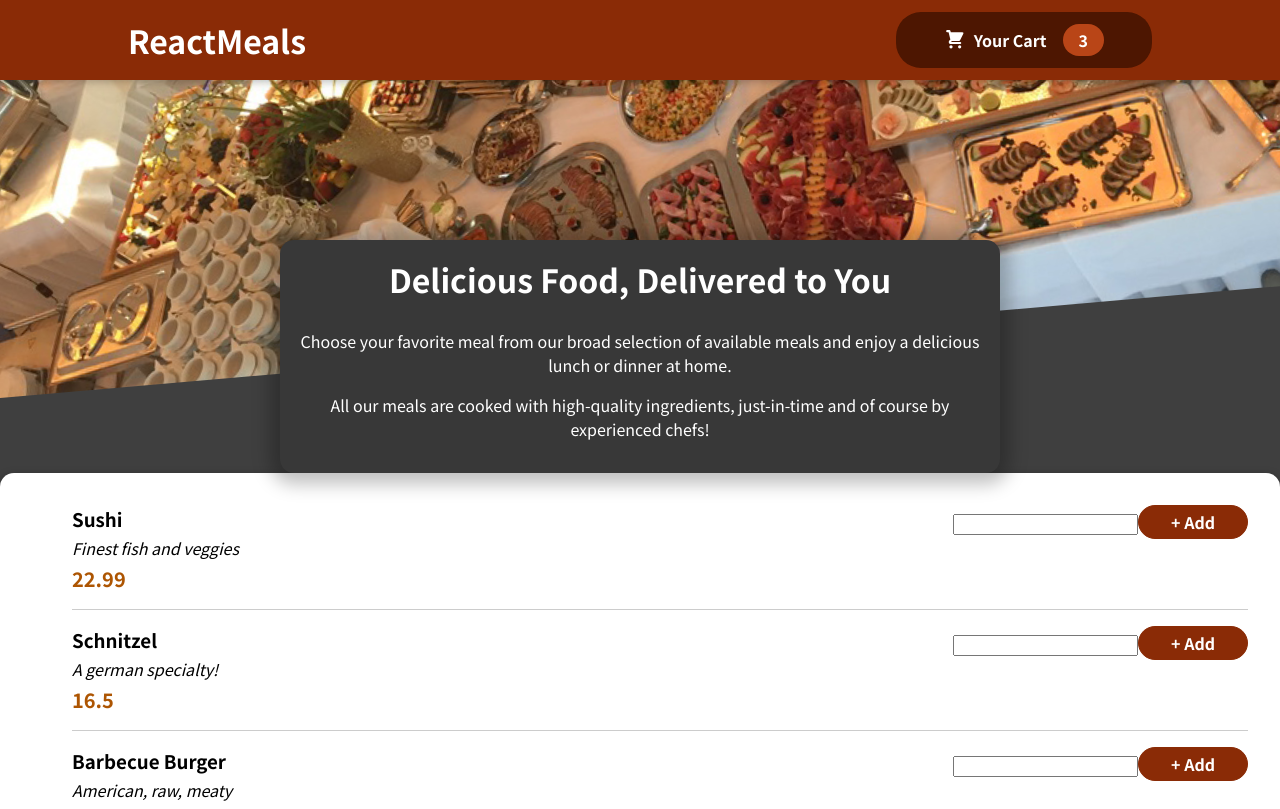
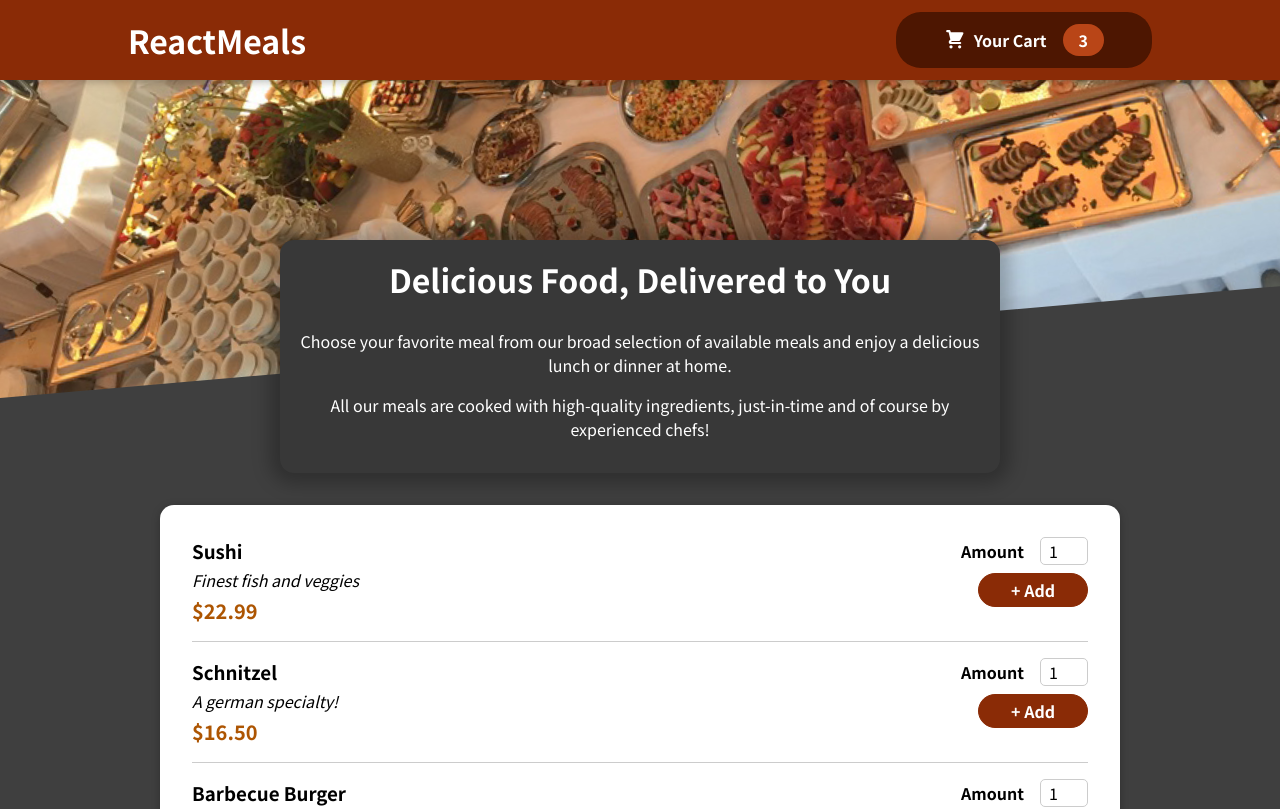
Before and after one commit to MacLier/FirstReact, a React (Create React App) app in the folder 005-FoodOrderProject/: page / in a window 1280 px wide. Shown: the top 809 px of the page. Built offline with nearby package versions, Linux system fonts and the light colour scheme.

Commit message:
feat: for finished with inputs

```diff
--- a/005-FoodOrderProject/src/components/Meals/AvailableMeals.js
+++ b/005-FoodOrderProject/src/components/Meals/AvailableMeals.js
@@ -32,7 +32,7 @@ const DUMMY_MEALS = [
 const AvailableMeals = () => {
     const mealsList = DUMMY_MEALS.map(meal => {
         return <MealItem
-            className={classes.meals}
+            id={meal.id}
             key={meal.id}
             name={meal.name}
             description={meal.description}
@@ -41,11 +41,9 @@ const AvailableMeals = () => {
     })
 
     return (
-        <section>
+        <section className={classes.meals}>
             <Card>
-                <ul>
-                    {mealsList}
-                </ul>
+                <ul>{mealsList}</ul>
             </Card>
         </section>
     )
--- a/005-FoodOrderProject/src/components/Meals/MealItem/MealItem.js
+++ b/005-FoodOrderProject/src/components/Meals/MealItem/MealItem.js
@@ -9,9 +9,9 @@ const MealItem = props => {
             <div>
                 <h3>{props.name}</h3>
                 <div className={classes.description}>{props.description}</div>
-                <div className={classes.price}>{props.price}</div>
+                <div className={classes.price}>{price}</div>
             </div>
-            <MealItemForm>
+            <MealItemForm id={props.id}>
 
             </MealItemForm>
         </li>
--- a/005-FoodOrderProject/src/components/Meals/MealItem/MealItemForm.js
+++ b/005-FoodOrderProject/src/components/Meals/MealItem/MealItemForm.js
@@ -1,9 +1,17 @@
+import Input from "../../UI/Input";
 import classes from "./MealItemForm.module.css";
 
 const MealItemForm = props => {
     return (
         <form className={classes.form}>
-            <input />
+            <Input label="Amount" input={{
+                id: 'amount_' + props.id,
+                type: 'number',
+                min: '1',
+                max: '5',
+                step: '1',
+                defaultValue: '1'
+            }} />
             <button>+ Add</button>
         </form>
     )
--- /dev/null
+++ b/005-FoodOrderProject/src/components/UI/Input.js
@@ -0,0 +1,12 @@
+import classes from "./Input.module.css";
+
+const Input = props => {
+    return (
+        <div className={classes.input}>
+            <label htmlFor={props.input.id}>{props.label}</label>
+            <input {...props.input} />
+        </div>
+    )
+};
+
+export default Input;
--- /dev/null
+++ b/005-FoodOrderProject/src/components/UI/Input.module.css
@@ -0,0 +1,18 @@
+.input {
+    display: flex;
+    align-items: center;
+    margin-bottom: 0.5rem;
+  }
+
+  .input label {
+    font-weight: bold;
+    margin-right: 1rem;
+  }
+
+  .input input {
+    width: 3rem;
+    border-radius: 5px;
+    border: 1px solid #ccc;
+    font: inherit;
+    padding-left: 0.5rem;
+  }
```
